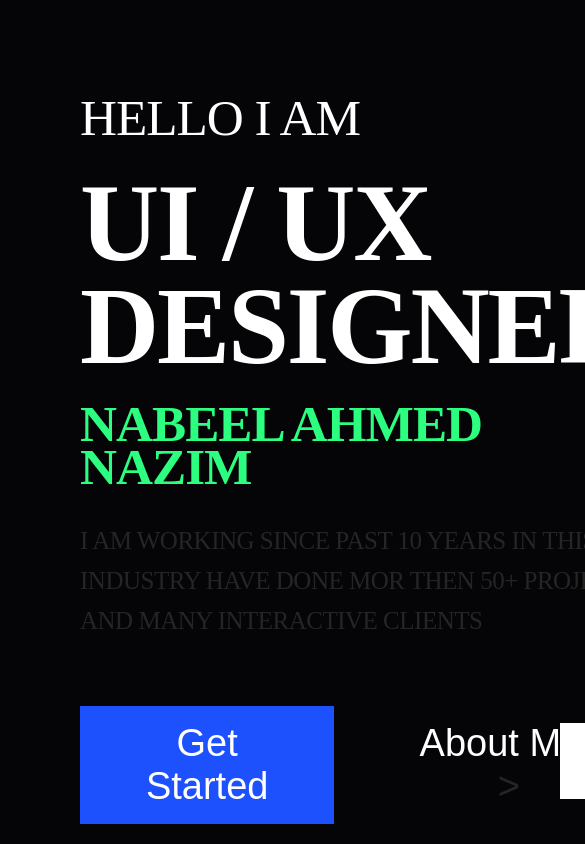
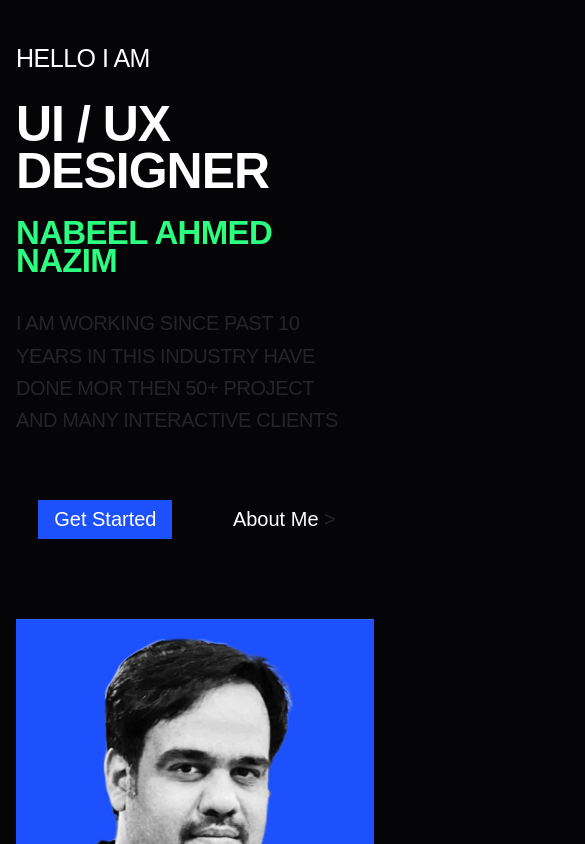
Before and after one commit to niaziiii/nabeelproject, a React (Create React App) app: page / in a window 390 px wide. Shown: the top 844 px of the page, 585 px wide, since content can reach past the window. Built offline with nearby package versions, Linux system fonts and the light colour scheme.

Commit message:
hero section done

```diff
--- a/src/style/modules/__hero.scss
+++ b/src/style/modules/__hero.scss
@@ -19,7 +19,6 @@
 
         h1 {
             font-family: $font-family;
-            font-style: normal;
             font-weight: 800;
             font-size: 109.704px;
             line-height: 94.5%;
@@ -63,7 +62,7 @@
                 font-size: 37.9952px;
                 color: $color-white;
                 transition: .3s all;
-
+                cursor: pointer;
                 &:nth-of-type(1) {
                     background-color: $color-blue;
                     margin-right: 2rem;
@@ -113,3 +112,152 @@
         }
     }
 }
+
+
+@media screen and (max-width:1500px) {
+    .app__Hero{
+        padding: 4rem 4rem ;
+        &__image{
+            &__label{
+                right: 26%;
+                font-size: 40px;
+                padding: 1.3rem .9rem;
+                width: auto;
+            }
+            img{
+                max-width: 550px;
+            }
+        }
+
+
+        &__content{
+            .testmonialPara{
+                font-size: 30px;
+            }
+            h1{
+                font-size: 75px;
+            }
+            h3{font-size: 40px;}
+            p{font-size: 20px;}
+            &__buttons {
+                button{ font-size: 25px !important;}
+            }
+        }
+
+
+    }
+
+
+}
+
+@media screen and (max-width:1350px) {
+ .app__Hero{
+    padding: 2rem 2rem;
+ }
+}
+
+@media screen and (max-width:1250px) {
+    .app__Hero{
+        &__image{
+            &__label{
+                right: 26%;
+                font-size: 40px;
+                padding: 1.3rem .9rem;
+                width: auto;
+            }
+            img{
+                max-width: 500px;
+            }
+        }
+        &__content{
+            &__buttons{
+                button:nth-of-type(1) {
+                    margin-right: 1rem;
+                }
+            }
+        }
+    }
+   }
+
+   @media screen and (max-width:1100px) {
+    .app__Hero{
+        padding: 1rem 2rem;
+        flex-direction: column;
+        justify-content: center;
+        &__content{
+            p{
+                width: 70%;
+            }
+        }
+        &__image{
+            margin-top: 5rem;
+            margin-left: 0%;
+            img{
+                width: 100%;
+                max-width: 100%;
+                max-height: 100%;
+
+            }
+        }
+    }
+   }
+
+
+   @media screen and (max-width:900px) {
+    .app__Hero{
+        &__content{
+            p{
+                width: 90%;
+            }
+        }
+        &__image{
+            &__label{
+                right: 0%;
+            }
+        }
+    }
+   }
+
+   @media screen and (max-width:600px) {
+    .app__Hero{
+        padding: 1rem;
+        &__content{
+            .testmonialPara{font-size: 25px;}
+            h1{font-size: 50px;}
+            h3{ font-size: 33px;}
+            &__buttons{
+                button{ padding: .5rem 1rem;}
+                button:nth-of-type(1) {
+                    margin-right: 1rem;
+                }
+            }
+        }
+        &__image{
+            &__label{
+                right: 0%;
+                width: 100%;
+                font-size: 25px;
+            }
+        }
+    }
+   }
+
+
+
+   @media screen and (max-width:450px) {
+    .app__Hero{
+        &__content{
+            &__buttons {
+                justify-content: space-around;
+                button{font-size: 20px !important;}
+                button:nth-of-type(1){
+                    margin: 0% !important;
+                }
+                button:nth-of-type(2){
+                    margin: 0% !important;
+                    span{margin: 0% !important;}
+                }
+            }
+        }
+    }
+   }
--- a/src/style/modules/__variables.scss
+++ b/src/style/modules/__variables.scss
@@ -1,7 +1,10 @@
+@import url('https://fonts.googleapis.com/css2?family=Poppins&display=swap');
+
 $color-black : #050407;
 $color-grey-black: #252525;
 $color-blue : #1D51FD;
 $color-green: #2CFE80;
 $color-white : #FFFFFF;
 
-$font-family: "Montserrat";
+// $font-family: 'Inter';
+$font-family:  sans-serif;
--- a/src/style/style.css
+++ b/src/style/style.css
@@ -1,3 +1,4 @@
+@import url("https://fonts.googleapis.com/css2?family=Poppins&display=swap");
 * {
   margin: 0%;
   padding: 0%;
@@ -12,7 +13,7 @@
 }
 .app__Hero__content {
   flex: 0 0 50%;
-  font-family: "Montserrat" !important;
+  font-family: sans-serif !important;
 }
 .app__Hero__content .testmonialPara {
   font-weight: 400;
@@ -23,8 +24,7 @@
   color: #FFFFFF;
 }
 .app__Hero__content h1 {
-  font-family: "Montserrat";
-  font-style: normal;
+  font-family: sans-serif;
   font-weight: 800;
   font-size: 109.704px;
   line-height: 94.5%;
@@ -33,7 +33,7 @@
   margin: 1.5rem 0;
 }
 .app__Hero__content h3 {
-  font-family: "Montserrat";
+  font-family: sans-serif;
   color: #2CFE80;
   font-weight: 600;
   font-size: 51.252px;
@@ -42,7 +42,7 @@
   text-transform: uppercase;
 }
 .app__Hero__content p {
-  font-family: "Montserrat";
+  font-family: sans-serif;
   color: #252525;
   margin: 2rem 0;
   font-weight: 400;
@@ -65,6 +65,7 @@
   font-size: 37.9952px;
   color: #FFFFFF;
   transition: 0.3s all;
+  cursor: pointer;
 }
 .app__Hero__content__buttons button:nth-of-type(1) {
   background-color: #1D51FD;
@@ -108,6 +109,123 @@
   max-height: 710px;
 }
 
+@media screen and (max-width: 1500px) {
+  .app__Hero {
+    padding: 4rem 4rem;
+  }
+  .app__Hero__image__label {
+    right: 26%;
+    font-size: 40px;
+    padding: 1.3rem 0.9rem;
+    width: auto;
+  }
+  .app__Hero__image img {
+    max-width: 550px;
+  }
+  .app__Hero__content .testmonialPara {
+    font-size: 30px;
+  }
+  .app__Hero__content h1 {
+    font-size: 75px;
+  }
+  .app__Hero__content h3 {
+    font-size: 40px;
+  }
+  .app__Hero__content p {
+    font-size: 20px;
+  }
+  .app__Hero__content__buttons button {
+    font-size: 25px !important;
+  }
+}
+@media screen and (max-width: 1350px) {
+  .app__Hero {
+    padding: 2rem 2rem;
+  }
+}
+@media screen and (max-width: 1250px) {
+  .app__Hero__image__label {
+    right: 26%;
+    font-size: 40px;
+    padding: 1.3rem 0.9rem;
+    width: auto;
+  }
+  .app__Hero__image img {
+    max-width: 500px;
+  }
+  .app__Hero__content__buttons button:nth-of-type(1) {
+    margin-right: 1rem;
+  }
+}
+@media screen and (max-width: 1100px) {
+  .app__Hero {
+    padding: 1rem 2rem;
+    flex-direction: column;
+    justify-content: center;
+  }
+  .app__Hero__content p {
+    width: 70%;
+  }
+  .app__Hero__image {
+    margin-top: 5rem;
+    margin-left: 0%;
+  }
+  .app__Hero__image img {
+    width: 100%;
+    max-width: 100%;
+    max-height: 100%;
+  }
+}
+@media screen and (max-width: 900px) {
+  .app__Hero__content p {
+    width: 90%;
+  }
+  .app__Hero__image__label {
+    right: 0%;
+  }
+}
+@media screen and (max-width: 600px) {
+  .app__Hero {
+    padding: 1rem;
+  }
+  .app__Hero__content .testmonialPara {
+    font-size: 25px;
+  }
+  .app__Hero__content h1 {
+    font-size: 50px;
+  }
+  .app__Hero__content h3 {
+    font-size: 33px;
+  }
+  .app__Hero__content__buttons button {
+    padding: 0.5rem 1rem;
+  }
+  .app__Hero__content__buttons button:nth-of-type(1) {
+    margin-right: 1rem;
+  }
+  .app__Hero__image__label {
+    right: 0%;
+    width: 100%;
+    font-size: 25px;
+  }
+}
+@media screen and (max-width: 450px) {
+  .app__Hero__content__buttons {
+    justify-content: space-around;
+  }
+  .app__Hero__content__buttons button {
+    font-size: 20px !important;
+  }
+  .app__Hero__content__buttons button:nth-of-type(1) {
+    margin: 0% !important;
+  }
+  .app__Hero__content__buttons button:nth-of-type(2) {
+    margin: 0% !important;
+  }
+  .app__Hero__content__buttons button:nth-of-type(2) span {
+    margin: 0% !important;
+  }
+}
 body {
   background-color: #050407;
 }/*# sourceMappingURL=style.css.map */
```
Also changed, not shown: 1 other file (tests, documents, lock files or other folders).
